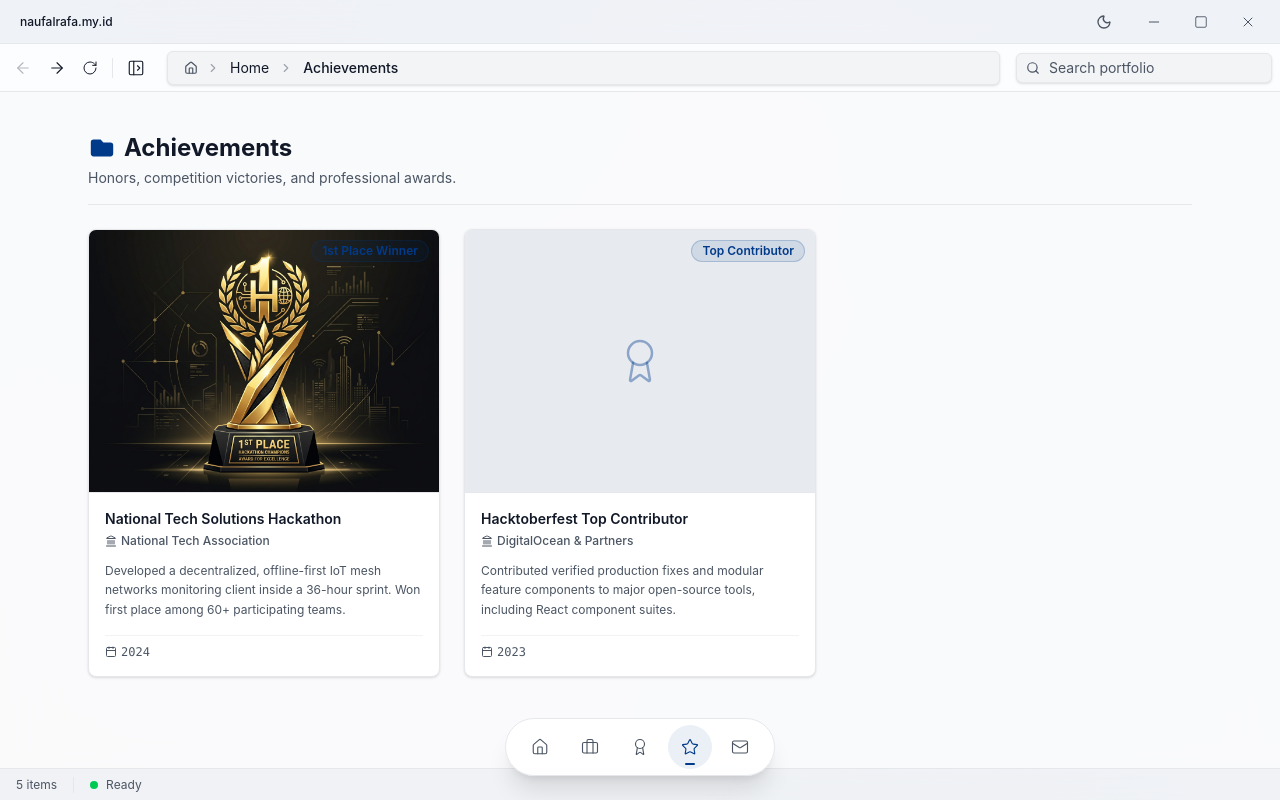
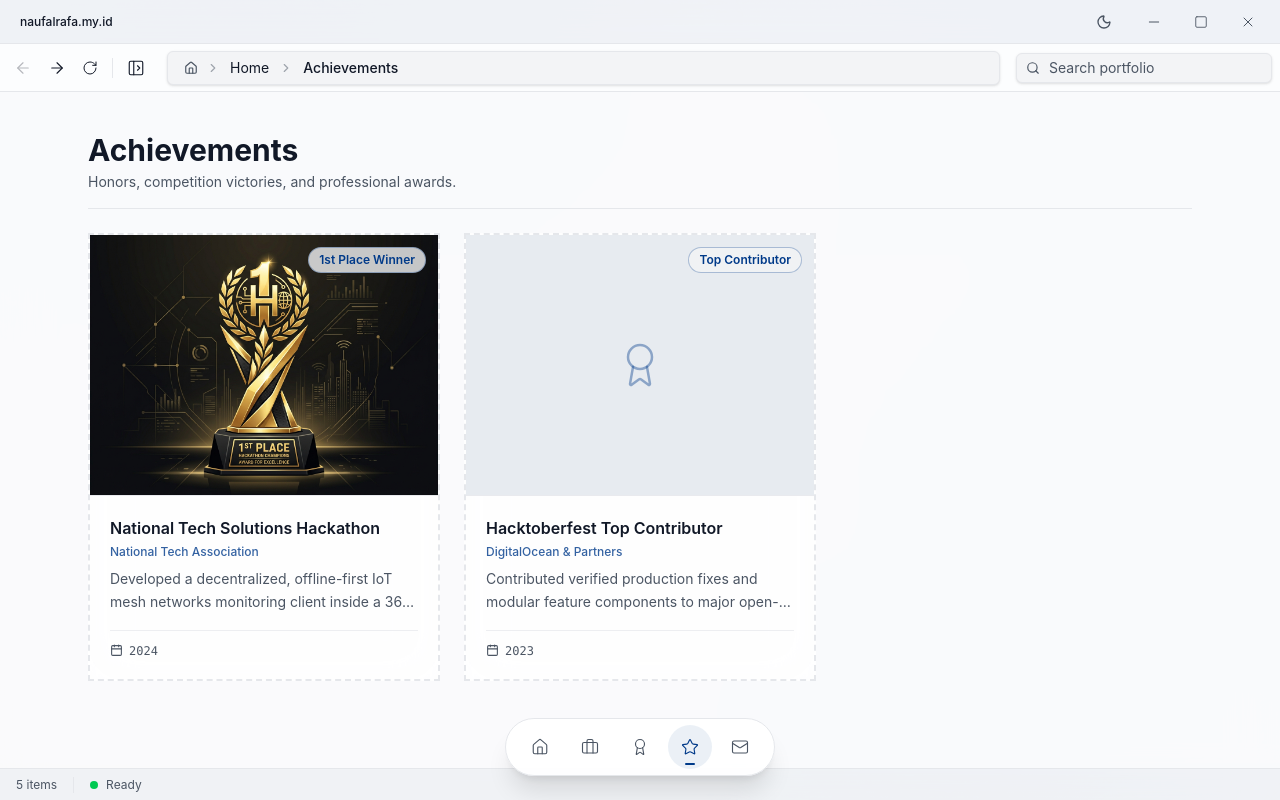
Before and after one commit to Falrafa4/portfolio, a React (Vite) app: page /achievements in a window 1280 px wide. Built offline with nearby package versions, Linux system fonts and the light colour scheme.

Commit message:
feat: adjust style into consistency design

```diff
--- a/src/components/cards/AchievementCard.jsx
+++ b/src/components/cards/AchievementCard.jsx
@@ -2,46 +2,49 @@ import { Award, Calendar, Landmark } from 'lucide-react';
 
 export default function AchievementCard({ achievement }) {
   return (
-    <div className="group flex flex-col bg-surface border border-border rounded-lg overflow-hidden shadow-sm hover:shadow-md hover:border-primary/50 hover:bg-black/10 dark:hover:bg-white/10 transition-all select-none">
+    <div className="group flex flex-col overflow-hidden border-2 border-dashed border-border bg-surface/80 backdrop-blur-xl transition-all hover:-translate-y-1 hover:border-primary/50 select-none">
       {/* Thumbnail or Badge */}
-      <div className="relative aspect-4/3 w-full overflow-hidden bg-background border-b border-border flex items-center justify-center">
+      <div className="relative aspect-4/3 w-full overflow-hidden border-b border-border/70 bg-background flex items-center justify-center">
         {achievement.image ? (
           <img
             src={achievement.image}
             alt={achievement.title}
             loading="lazy"
-            className="w-full h-full object-cover group-hover:scale-[1.02] transition-transform duration-300"
+            className="h-full w-full object-cover transition-transform duration-500 group-hover:scale-105"
           />
         ) : (
-          <div className="w-full h-full flex flex-col items-center justify-center text-text-muted bg-primary/5">
+          <div className="flex h-full w-full flex-col items-center justify-center text-text-muted bg-primary/5">
             <Award size={48} className="text-primary/40 stroke-[1.25]" />
           </div>
         )}
 
         {/* Achievement tag badge */}
-        <span className="absolute top-2.5 right-2.5 text-xs font-semibold px-2.5 py-0.5 rounded-full bg-primary/10 text-primary border border-primary/20 backdrop-blur-sm">
-          {achievement.achievement}
-        </span>
+        {achievement.achievement && (
+          <span className="absolute right-3 top-3 rounded-full border border-primary/30 bg-background/80 px-2.5 py-1 text-xs font-semibold text-primary backdrop-blur-sm">
+            {achievement.achievement}
+          </span>
+        )}
       </div>
 
       {/* Content */}
-      <div className="flex-1 flex flex-col p-4">
-        <h3 className="text-sm font-semibold text-text-main group-hover:text-primary transition-colors line-clamp-1 mb-1">
+      <div className="flex flex-1 flex-col p-5">
+        <h3 className="text-base font-semibold text-text-main group-hover:text-primary transition-colors line-clamp-1 mb-1">
           {achievement.title}
         </h3>
 
-        <div className="flex items-center gap-1 text-xs text-text-muted mb-3 font-medium">
-          <Landmark size={12} />
-          <span>{achievement.organizer}</span>
-        </div>
+        {achievement.organizer && (
+          <span className="text-xs text-primary/80 font-medium mb-2">
+            {achievement.organizer}
+          </span>
+        )}
 
-        <p className="text-xs text-text-muted leading-relaxed line-clamp-3 mb-4">
+        <p className="text-sm text-text-muted leading-relaxed line-clamp-2 mb-4">
           {achievement.description}
         </p>
 
-        <div className="mt-auto pt-2 border-t border-border/50 flex items-center justify-between">
-          <span className="flex items-center gap-1 text-xs text-text-muted font-mono">
-            <Calendar size={12} />
+        <div className="mt-auto flex items-center justify-between pt-3 border-t border-border/70">
+          <span className="flex items-center gap-1.5 text-xs text-text-muted font-mono">
+            <Calendar size={13} />
             {achievement.year}
           </span>
         </div>
--- a/src/pages/Achievements/index.jsx
+++ b/src/pages/Achievements/index.jsx
@@ -53,14 +53,7 @@ export default function Achievements() {
         {/* Folder Header */}
         <div className="mb-6 border-b border-border pb-4 flex flex-col sm:flex-row sm:items-center sm:justify-between gap-4">
           <div>
-            <h1 className="text-2xl font-bold text-text-main flex items-center gap-2">
-              <svg
-                className="w-7 h-7 text-primary"
-                fill="currentColor"
-                viewBox="0 0 20 20"
-              >
-                <path d="M2 6a2 2 0 012-2h5l2 2h5a2 2 0 012 2v6a2 2 0 01-2 2H4a2 2 0 01-2-2V6z" />
-              </svg>
+            <h1 className="text-3xl font-bold text-text-main flex items-center gap-2">
               Achievements
             </h1>
             <p className="text-text-muted mt-1 text-sm">
--- a/src/pages/Contact/index.jsx
+++ b/src/pages/Contact/index.jsx
@@ -1,21 +1,15 @@
 import { Mail, FileText, Download, ExternalLink } from 'lucide-react';
 import contactsData from '../../data/contacts.json';
 import PageTransition from '../../components/common/PageTransition';
+import Button from '../../components/ui/Button';
 
 export default function Contact() {
   return (
     <PageTransition>
       <div className="max-w-3xl mx-auto pb-12">
-        {/* Folder Header */}
+        {/* Header */}
         <div className="mb-8 border-b border-border pb-4">
-          <h1 className="text-2xl font-bold text-text-main flex items-center gap-2">
-            <svg
-              className="w-7 h-7 text-primary"
-              fill="currentColor"
-              viewBox="0 0 20 20"
-            >
-              <path d="M2 6a2 2 0 012-2h5l2 2h5a2 2 0 012 2v6a2 2 0 01-2 2H4a2 2 0 01-2-2V6z" />
-            </svg>
+          <h1 className="text-3xl font-bold text-text-main flex items-center gap-2">
             Contact
           </h1>
           <p className="text-text-muted mt-1 text-sm">
@@ -32,7 +26,7 @@ export default function Contact() {
             {contactsData.email && (
               <a
                 href={`mailto:${contactsData.email}`}
-                className="flex items-center gap-4 p-4 bg-surface border border-border rounded-lg shadow-sm hover:shadow-md hover:border-primary/50 hover:bg-black/10 dark:hover:bg-white/10 transition-all select-none group"
+                className="flex items-center gap-4 p-4 bg-surface/80 border-2 border-dashed border-border backdrop-blur-xl transition-all hover:-translate-y-1 hover:border-primary/50 select-none group"
               >
                 <div className="p-3 bg-background rounded-md text-primary group-hover:bg-primary/10 transition-colors">
                   <Mail size={20} />
@@ -51,7 +45,7 @@ export default function Contact() {
                 href={contactsData.github}
                 target="_blank"
                 rel="noopener noreferrer"
-                className="flex items-center gap-4 p-4 bg-surface border border-border rounded-lg shadow-sm hover:shadow-md hover:border-primary/50 hover:bg-black/10 dark:hover:bg-white/10 transition-all select-none group"
+                className="flex items-center gap-4 p-4 bg-surface/80 border-2 border-dashed border-border backdrop-blur-xl transition-all hover:-translate-y-1 hover:border-primary/50 select-none group"
               >
                 <div className="p-3 bg-background rounded-md text-primary group-hover:bg-primary/10 transition-colors">
                   <svg className="w-5 h-5 fill-current text-text-main" viewBox="0 0 24 24">
@@ -72,7 +66,7 @@ export default function Contact() {
                 href={contactsData.linkedin}
                 target="_blank"
                 rel="noopener noreferrer"
-                className="flex items-center gap-4 p-4 bg-surface border border-border rounded-lg shadow-sm hover:shadow-md hover:border-primary/50 hover:bg-black/10 dark:hover:bg-white/10 transition-all select-none group"
+                className="flex items-center gap-4 p-4 bg-surface/80 border-2 border-dashed border-border backdrop-blur-xl transition-all hover:-translate-y-1 hover:border-primary/50 select-none group"
               >
                 <div className="p-3 bg-background rounded-md text-primary group-hover:bg-primary/10 transition-colors">
                   <svg className="w-5 h-5 fill-current text-text-main" viewBox="0 0 24 24">
@@ -94,7 +88,7 @@ export default function Contact() {
 
             {/* Resume Card */}
             {contactsData.resumeUrl && (
-              <div className="p-6 bg-surface border border-border rounded-lg shadow-sm flex flex-col gap-4">
+              <div className="p-6 bg-surface/80 border-2 border-dashed border-border backdrop-blur-xl flex flex-col gap-4">
                 <div className="flex items-start gap-4">
                   <div className="p-3 bg-primary/5 rounded-md text-primary">
                     <FileText size={24} />
@@ -107,14 +101,14 @@ export default function Contact() {
                   </div>
                 </div>
 
-                <a
+                <Button
                   href={contactsData.resumeUrl}
-                  download
-                  className="mt-2 inline-flex items-center justify-center gap-2 w-full px-4 py-2.5 bg-primary hover:bg-primary-hover text-white text-sm font-semibold rounded-md shadow transition-colors select-none"
+                  variant="primary"
+                  className="mt-2 w-full"
                 >
                   <Download size={16} />
                   Download Resume
-                </a>
+                </Button>
               </div>
             )}
           </div>
```
